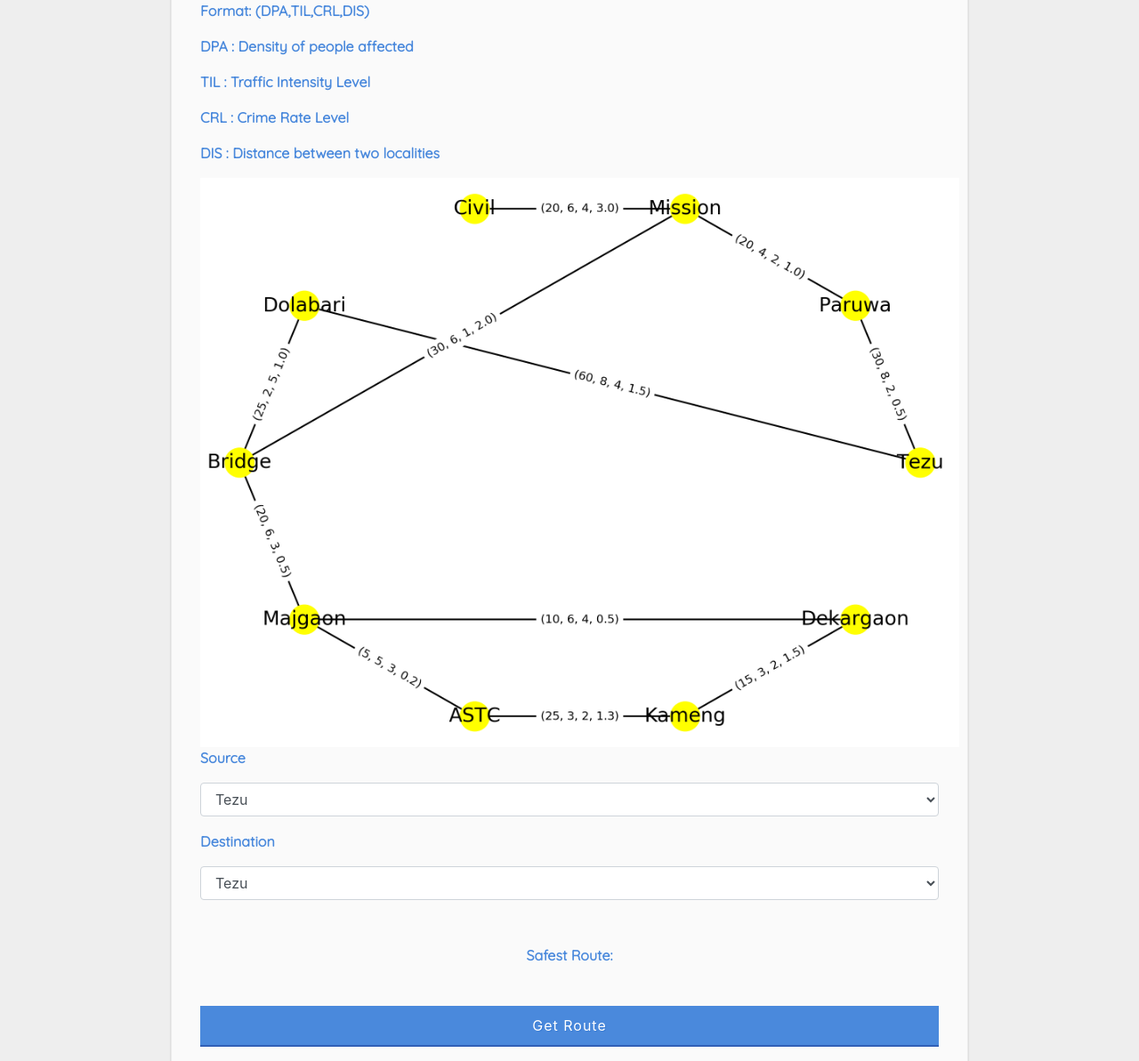
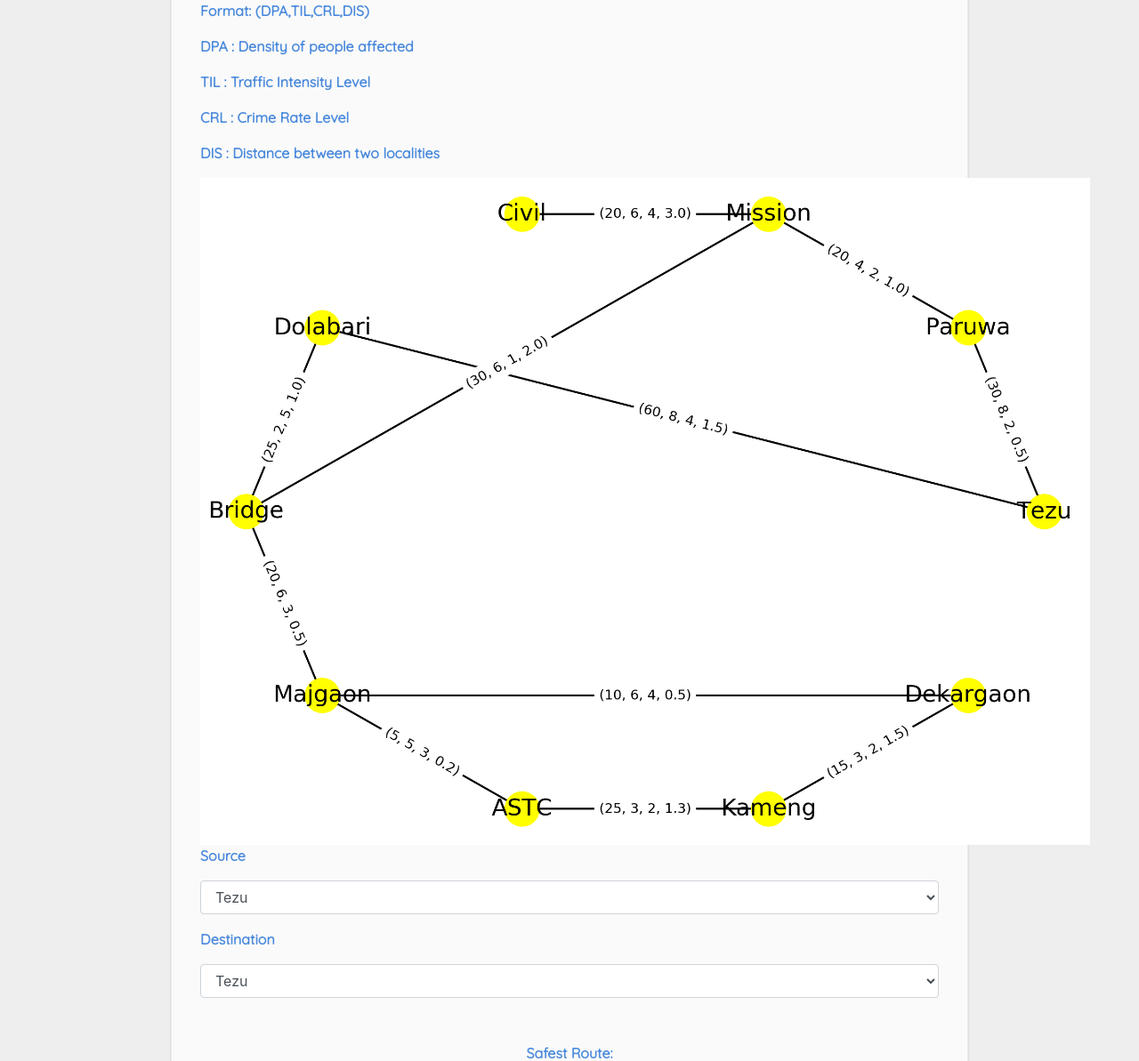
Before and after one commit to adiXcodr/SafeMaps, a Flask app: page / in a window 1280 px wide. Shown: the part 131-1324 px from the top of the page at 89% size. Run offline with Flask 2, Linux system fonts and the light colour scheme; some libraries are stand-ins or nearby versions.

Commit message:
All Paths

```diff
--- a/static/css/style.css
+++ b/static/css/style.css
@@ -22,7 +22,7 @@ hgroup {
 }
 #ini_graph{
 	margin:0 auto !important;
-	/*width:1000px !important;*/
+	width:1000px !important;
 	height:auto;
 }
 h1, h3 { font-weight: 300; }
```
